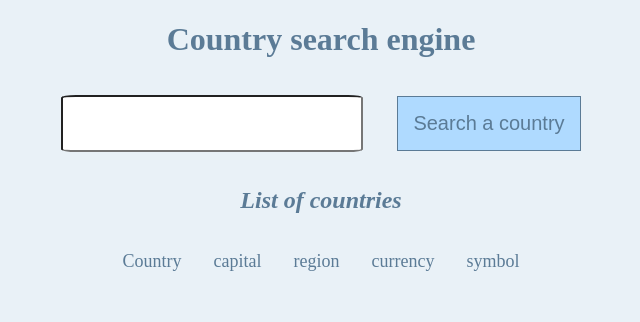
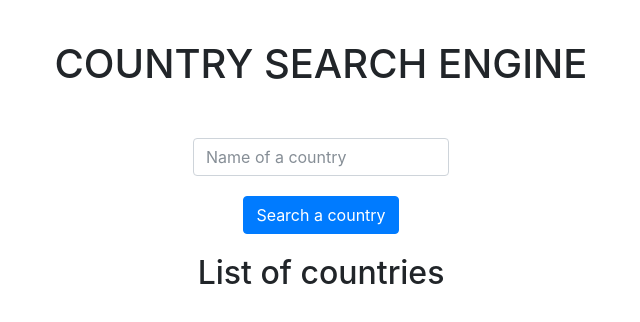
Before and after one commit to kasstom/zadanie12.6, a plain HTML site: page index.html in a window 1280 px wide. Shown: the whole page, without its empty margins (319-959 px from the left). Drawn offline with nearby package versions, Linux system fonts and the light colour scheme.

Commit message:
Finished

```diff
--- a/index.html
+++ b/index.html
@@ -1,40 +1,23 @@
 <!DOCTYPE html>
-<html lang="en">
-  <head>
-    <meta charset="UTF-8">
+<html>
+<head>
+    <meta charset="utf-8">
     <title>Country search engine</title>
-    <link rel="stylesheet" href="https://maxcdn.bootstrapcdn.com/font-awesome/4.5.0/css/font-awesome.min.css">
-    <link rel="stylesheet" type="text/css" href="style/style.css">
-  </head>
-  <body>
-    <main>
-      <header>
-          <h1>Country search engine</h1>
-      </header>
-      <input id="country-name" type="text" />
-      <button id="search" class="search">Search a country</button>
-      <br>
-      <h2>List of countries</h2>
-      <br>
-      <table>
-        <thead>
-          <td>Country</td>
-          <td>capital</td>
-          <td>region</td>
-          <td>currency</td>
-          <td>symbol</td>
-        </thead>
-        <tr id="countries-row">
-          <th id="country"></th>
-          <td id="capital"></td>
-          <td id="region"></td>
-          <td id="currency"></td>
-          <td id="symbol"></td>
-        </tr>
-      </table>
-      </div>
-    </main>
-    <script src="https://ajax.googleapis.com/ajax/libs/jquery/1.12.4/jquery.min.js"></script>
-    <script type="text/javascript" src="js/scripts.js"></script>
-  </body>
+    <link rel="stylesheet" href="https://maxcdn.bootstrapcdn.com/bootstrap/4.0.0-beta.2/css/bootstrap.min.css" integrity="sha384-PsH8R72JQ3SOdhVi3uxftmaW6Vc51MKb0q5P2rRUpPvrszuE4W1povHYgTpBfshb" crossorigin="anonymous">
+    <link href="https://maxcdn.bootstrapcdn.com/font-awesome/4.7.0/css/font-awesome.min.css" rel="stylesheet">
+    <link rel="stylesheet" href="style/style.css">
+</head>
+<body class="text-center">
+    <h1 class="text-uppercase">Country search engine</h1>
+    <div class="form">
+        <input class="form-control" id="country-name" type="text" placeholder="Name of a country" />
+    </div>
+    <button class="btn btn-primary" id="search">Search a country</button>
+    <h2>List of countries</h2>
+    <ul id="countries">
+      <li></li>
+    </ul>
+    <script src="https://code.jquery.com/jquery-3.0.0.min.js" integrity="sha256-JmvOoLtYsmqlsWxa7mDSLMwa6dZ9rrIdtrrVYRnDRH0=" crossorigin="anonymous"></script>
+    <script type="text/javascript" src="js/script.js"></script>
+</body>
 </html>
--- /dev/null
+++ b/js/script.js
@@ -0,0 +1,23 @@
+var url = 'https://restcountries.eu/rest/v1/name/';
+var countriesList = $('#countries');
+
+$('#search').click(searchCountries);
+
+function searchCountries() {
+    var countryName = $('#country-name').val();
+    if(countryName.length === 0) {
+        countryName = 'Poland';
+    };
+    $.ajax({
+        url: url + countryName,
+        method: 'GET',
+        success: showCountriesList,
+    })
+};
+
+function showCountriesList(resp) {
+  countriesList.empty();
+  resp.forEach(function(item){
+    $('<li>').text(item.name + " is a country in " + item.region + " and it\'s capitol is " + item.capital).appendTo(countriesList);
+});
+};
--- a/js/scripts.js
+++ /dev/null
@@ -1,39 +0,0 @@
-$(function() {
-var url = 'https://restcountries.eu/rest/v2/name/';
-var countriesList = $('#countries-row')
-var country = $('#country');
-var capital = $('#capital');
-var region = $('#region');
-var currency = $('#currency');
-var symbol = $('#symbol');
-
-$('#search').on('click', searchCountries);
-
-function searchCountries() {
-    var countryName = $('#country-name').val();
-    if(!countryName.length) countryName = 'Poland';
-    $.ajax({
-        url: url + countryName,
-        method: 'GET',
-        success: showCountriesList
-    });
-}
-
-function showCountriesList(resp) {
-    country.empty();
-    capital.empty();
-    region.empty();
-    currency.empty();
-    symbol.empty();
-
-    resp.forEach(function(item){
-        $('<th>').text(item.name).appendTo(country);
-        $('<td>').text(item.capital).appendTo(capital);
-        $('<td>').text(item.region).appendTo(region);
-        $('<td>').text(item.currencies[0].name).appendTo(currency);
-        $('<td>').text(item.currencies[0].code).appendTo(symbol);
-    });
-}
-
-
-});
--- a/style/style.css
+++ b/style/style.css
@@ -1,55 +1,22 @@
-body {
-	background-color: #E9F1F7;
-	text-align: center;
+* {
+	box-sizing: border-box;
+	margin-top: 20px;
+	/*outline: 1px solid red;*/
 }
 
-h1 {
-	color: #5B7B96;
+ul {
+	list-style: none;
 }
 
 input {
-	color: #5B7B96;
-	font-style: italic;
-	font-size: 20px;
-	padding: 15px;
-	margin: 15px;
-	border-radius: 5%;
+	width: 20%;
 }
 
-.search {
-	display: inline-block;
-	background-color: #AFDAFF;
-	color: #5B7B96;
-	font-size: 20px;
-	padding: 15px;
-	margin: 15px;
-	border: 1px solid #5B7B96;
+.form {
+	width: 20%;
+	margin: 50px auto 20px;
 }
 
-h2 {
-	display: inline-block;
-	text-decoration: none;
-	font-style: italic;
-	color: #5B7B96;
-	padding: 10px;
-	margin: 10px;
+h1, h2 {
+	margin-top: 20px;
 }
-
-table {
-	margin: 0 auto;
-	font-size: 18px;
-}
-
-table thead td {
-	color: #5B7B96;
-	padding: 15px;
-	font-style: bold;
-}
-
-table tr th > th,
-table tr td > td {
-	display: block;
-	padding: 10px;
-	margin: 5px;
-	color: #3a4e5f;
-}
```
